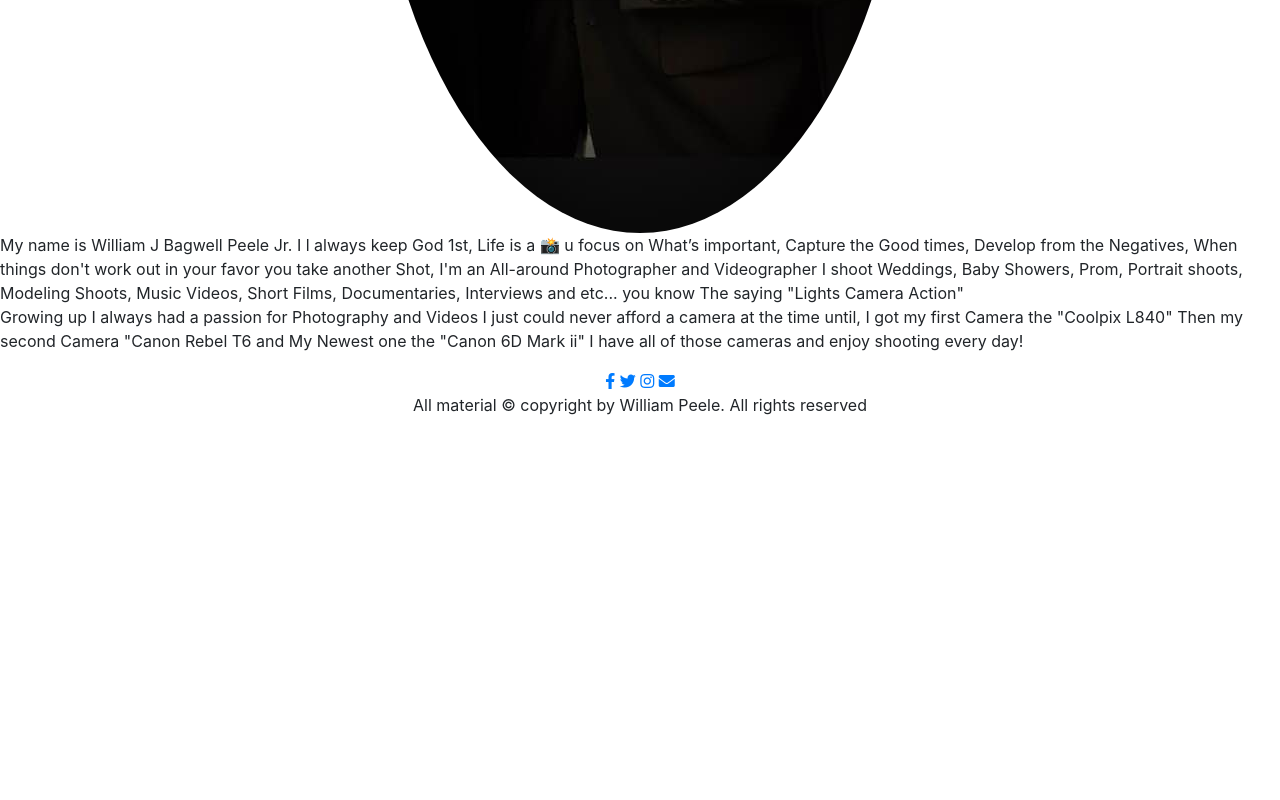
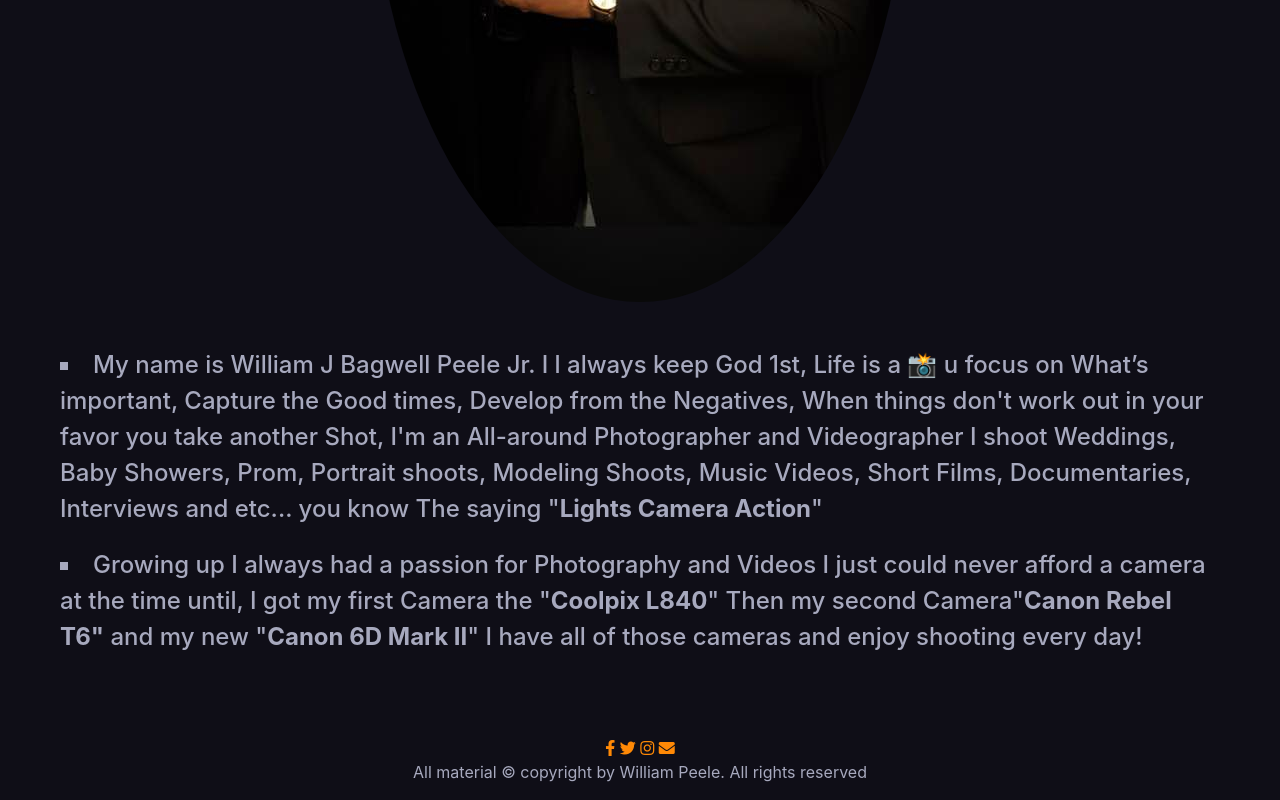
Before and after one commit to hardtarget2/Bagwell-under-development, a plain HTML site: page About Me.html in a window 1280 px wide. Shown: the part 959-1759 px from the top of the page. Before the commit the page ends 1392 px from the top, so only its background shows below. Drawn offline with nearby package versions, Linux system fonts and the light colour scheme.

Commit message:
Finished about me page.
added color pallectr codes to all css pages. still need to update pages.

started updating all pages with new color pallets.

```diff
--- a/About Me.css
+++ b/About Me.css
@@ -44,7 +44,13 @@ table {
 }
 /* ------------------------------------------------------------- */
 
-/* NavBar */
+body{
+	background-color:#0f0e17 !important;
+}
+
+
+
+							/* NavBar */
 
 .logo{
 height:75px;
@@ -56,22 +62,59 @@ font-size: 20px;
 
 /* ------------------------------------------------------------- */
 
-/* Footer */
+							/* Footer */
 
 #footer{
 	text-align: center;
   }
 
+#footer p{
+	color: #a7a9be;
+}
+
+#footer .social-icon{
+	color: #ff8906;
+}
   /* ------------------------------------------------------------- */
-/* main img */
+							/* intro */
+#intro{
+	text-align: center;
+	padding-bottom: 50px;
+}
+#intro h1{
+	font-size: 3.5rem;
+	font-weight: 300;
+	font-family: sans-serif;
+	color:#fffffe;
+}
 
 
   /* ------------------------------------------------------------- */
+  							/* Bio */
 
-/* container */
+#bio{
+	padding: 45px;
 
-.frame{
-	background-color: blue;
+}
+#bio ul li{
+	list-style-type: square;
+	list-style-position: inside;
   }
+#bio li{
+	padding-bottom: 20px;
+	font-size: 1.5rem;
+	font-weight: 500;
+	color: #a7a9be;
+}
 
   /* ------------------------------------------------------------- */
+					  /* color pallet */
+
+/* #0f0e17   	background */
+/* #fffffe	  	headlines/button text/main */
+/* #a7a9be		paragraph	   */
+/* #ff8906		button */
+/* #f25f4c		secondary */
+/* #e53170		tertiary */
+
+  /* ------------------------------------------------------------- */
--- a/About Me.html
+++ b/About Me.html
@@ -53,17 +53,19 @@
 <section id="image">
   <div class="container-fluid">
     <div class = "main-img">
-      <img class="rounded-circle mx-auto d-block img-fluid" src="images\photoshoot\31543156_2066988023545162_3165629714513526784_n.jpg" id="current">
+      <img class="rounded-circle mx-auto d-block img-fluid" src="images\photoshoot\31543156_2066988023545162_3165629714513526784_n.jpg">
     </div>
   </div>
 </section>
 
 <section id="bio">
-  <ul>
-    <li>My name is William J Bagwell Peele Jr. I l always keep God 1st, Life is a 📸 u focus on What’s important, Capture the Good times, Develop from the Negatives, When things don't work out in your favor you take another Shot, I'm an All-around Photographer and Videographer I shoot Weddings, Baby Showers, Prom, Portrait shoots, Modeling Shoots, Music Videos, Short Films, Documentaries, Interviews and etc...  you know
-      The saying "Lights Camera Action"</li>
-    <li>Growing up I always had a passion for Photography and Videos I just could never afford a camera at the time until, I got my first Camera the "Coolpix L840" Then my second Camera "Canon Rebel T6 and My Newest one the "Canon 6D Mark ii" I have all of those cameras and enjoy shooting every day!</li>
-  </ul>
+   <div class="container-fluid wrapper">
+    <ul>
+      <li>My name is William J Bagwell Peele Jr. I l always keep God 1st, Life is a 📸 u focus on What’s important, Capture the Good times, Develop from the Negatives, When things don't work out in your favor you take another Shot, I'm an All-around Photographer and Videographer I shoot Weddings, Baby Showers, Prom, Portrait shoots, Modeling Shoots, Music Videos, Short Films, Documentaries, Interviews and etc...  you know
+        The saying "<strong>Lights Camera Action</strong>"</li>
+      <li>Growing up I always had a passion for Photography and Videos I just could never afford a camera at the time until, I got my first Camera the "<strong>Coolpix L840</strong>" Then my second Camera"<strong>Canon Rebel T6"</strong> and my new "<strong>Canon 6D Mark II</strong>" I have all of those cameras and enjoy shooting every day!</li>
+    </ul>
+  </div>
 </section>
 
 
```
Also changed, not shown: Contant Me.css (+11 -0 lines), Gallery.css (+14 -0 lines), style.css (+13 -0 lines), 1 other file.
